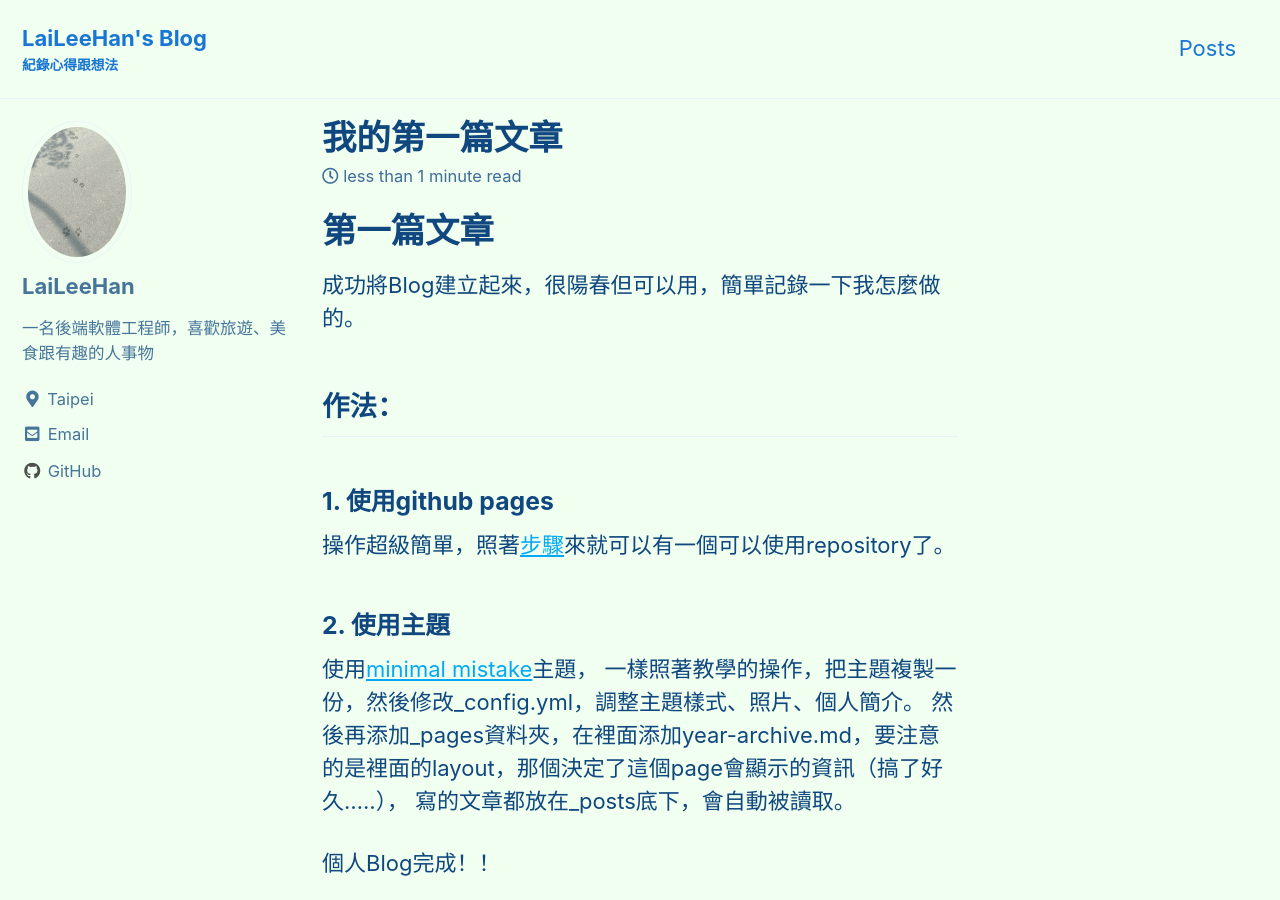
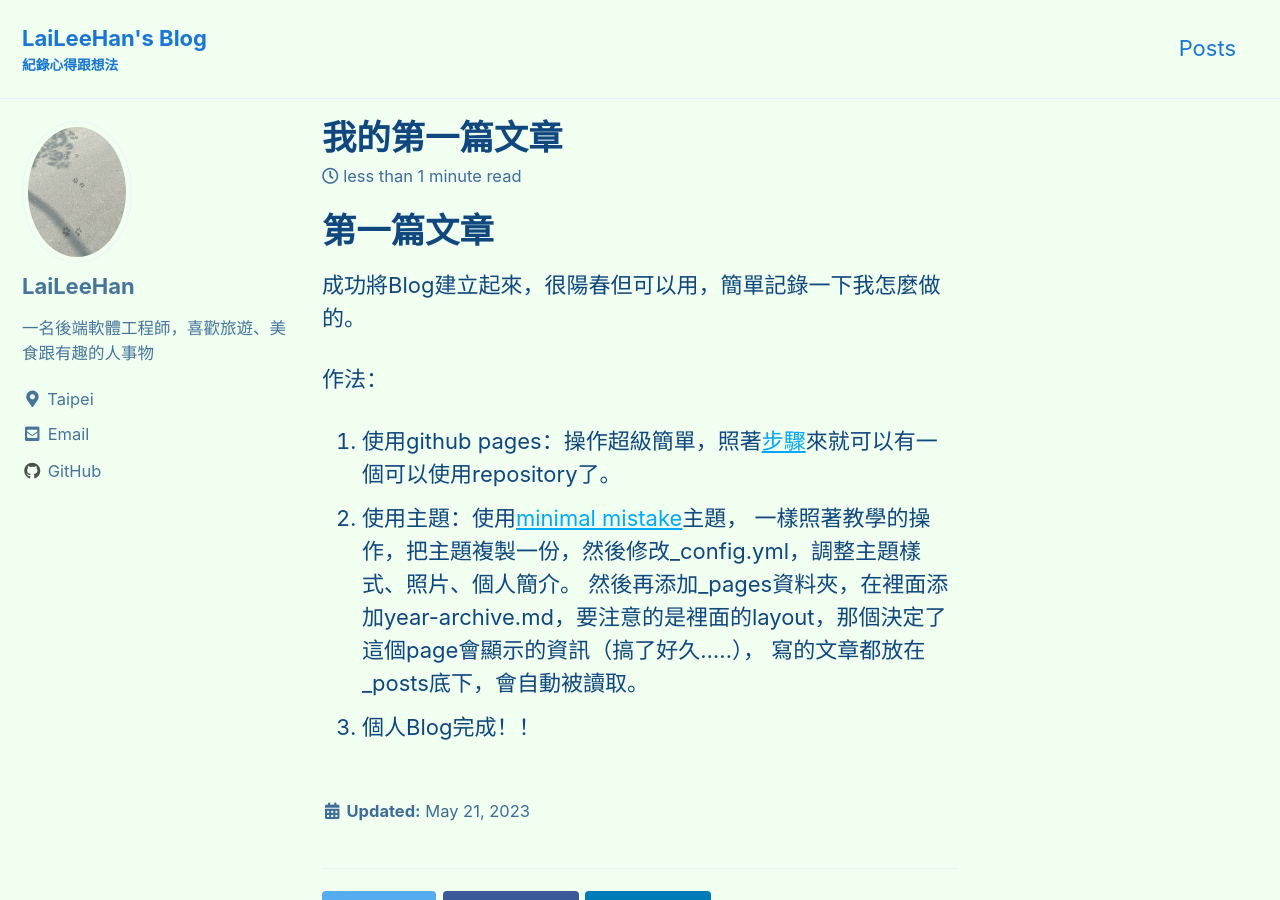
Before and after one commit to s20055232/s20055232.github.io, a Jekyll site: the page built from _posts/2023-05-21-我的第一篇文章.md, in a window 1280 px wide and 900 px high. Built offline with Jekyll 4.4.1, drawn with Linux system fonts in a browser that asks for light colours; cached includes are drawn as plain includes; some of the changed lines change nothing that is shown.

Commit message:
Update 2023-05-21-我的第一篇文章.md

```diff
--- a/_posts/2023-05-21-我的第一篇文章.md
+++ b/_posts/2023-05-21-我的第一篇文章.md
@@ -7,17 +7,11 @@
 # 第一篇文章
 成功將Blog建立起來，很陽春但可以用，簡單記錄一下我怎麼做的。
 
-## 作法：
+作法：
 
-### 1. 使用github pages
-
-操作超級簡單，照著[步驟](https://pages.github.com/)來就可以有一個可以使用repository了。
-
-### 2. 使用主題
-
-使用[minimal mistake](https://github.com/mmistakes/minimal-mistakes/tree/master)主題，
+1. 使用github pages：操作超級簡單，照著[步驟](https://pages.github.com/)來就可以有一個可以使用repository了。
+2. 使用主題：使用[minimal mistake](https://github.com/mmistakes/minimal-mistakes/tree/master)主題，
 一樣照著教學的操作，把主題複製一份，然後修改_config.yml，調整主題樣式、照片、個人簡介。
 然後再添加_pages資料夾，在裡面添加year-archive.md，要注意的是裡面的layout，那個決定了這個page會顯示的資訊（搞了好久.....），
 寫的文章都放在_posts底下，會自動被讀取。
-
-個人Blog完成！！
+3. 個人Blog完成！！
```
